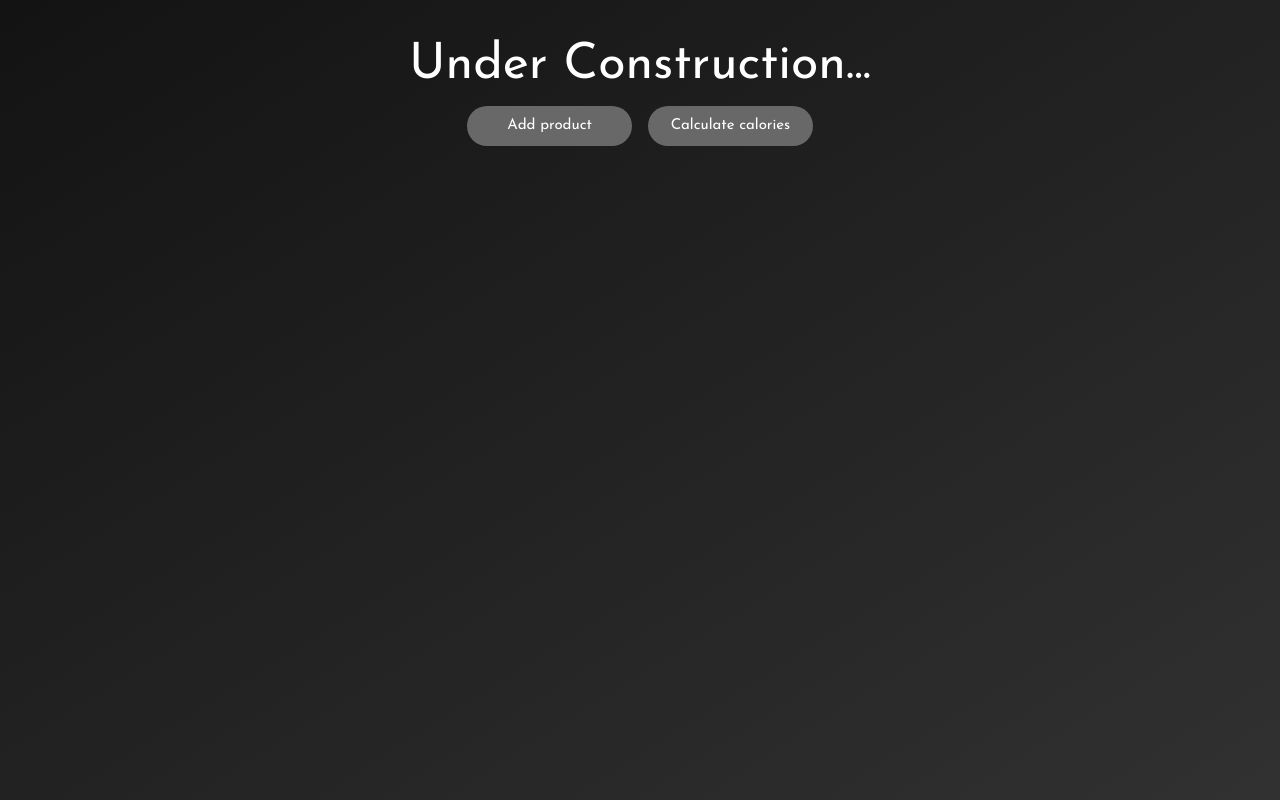
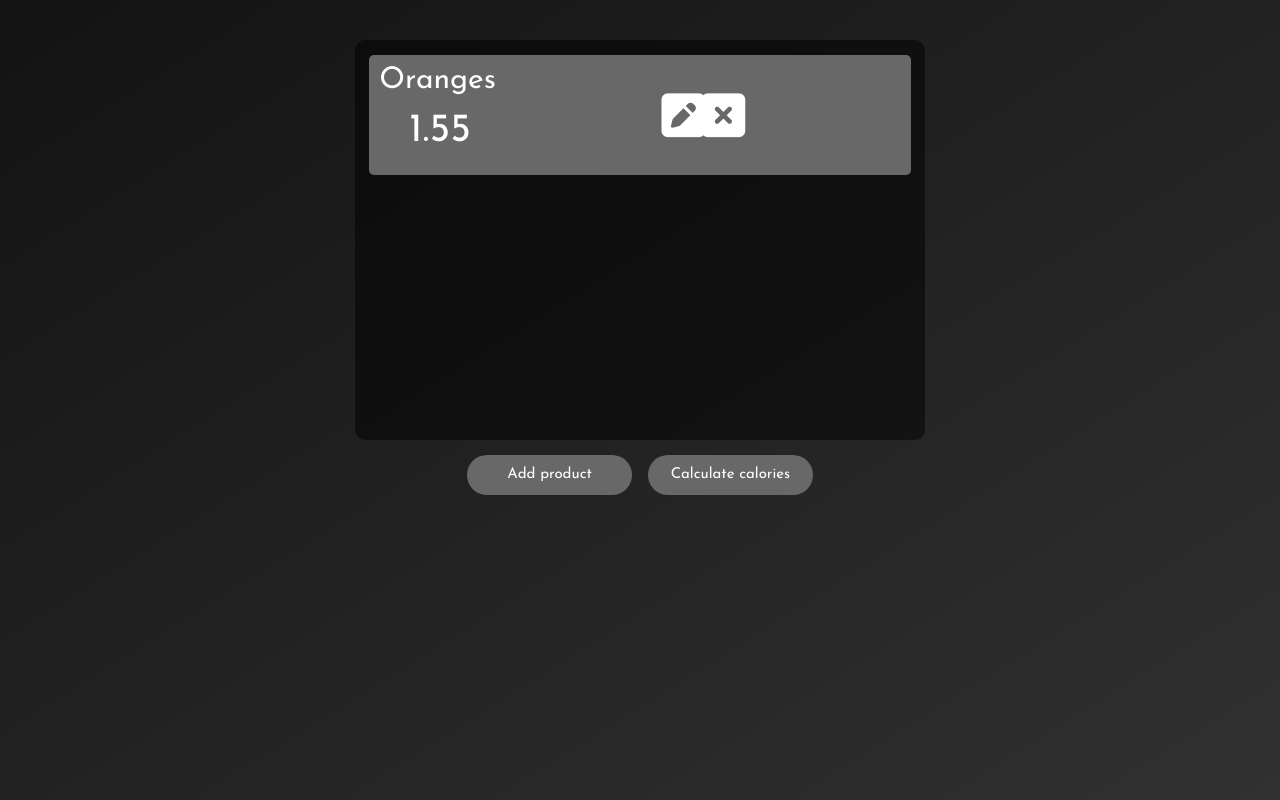
Before and after one commit to ZingerEngineer/MyCalories, a website: page public/index.html in a window 1280 px wide. Drawn offline with nearby package versions, Linux system fonts and the light colour scheme.

Commit message:
product list construction

```diff
--- a/public/index.html
+++ b/public/index.html
@@ -1,6 +1,7 @@
 <!DOCTYPE html>
 <html lang="en">
   <head>
+
     <meta charset="UTF-8" />
     <meta http-equiv="X-UA-Compatible" content="IE=edge" />
     <meta name="viewport" content="width=device-width, initial-scale=1.0" />
@@ -12,16 +13,29 @@
       rel="stylesheet"
     />
     <link rel="stylesheet" type="text/css" href="https://cdn.jsdelivr.net/npm/toastify-js/src/toastify.min.css">
+    <script src="https://kit.fontawesome.com/35a9c33b8a.js" crossorigin="anonymous"></script>
     <title>My Calories</title>
   </head>
   <body>
     <div class="container">
-      <p>Under Construction...</p>
+      <div class="product-list">
+        <div class="product">
+          <div class="product-info">
+          <p class="product-name">Oranges</p>
+          <p class="product-Kcalgm">1.55</p>
+        </div>
+        <div class="product-buttons">
+          <button class="edit-button"><i class="fa-solid fa-square-pen"></i></button>
+          <button class="delete-button"><i class="fa-solid fa-square-xmark"></i></button>
+        </div>
+        </div>
+      </div>
       <div class="buttons">
         <button class="btn-1">Add product</button>
         <button class="btn-2">Calculate calories</button>
       </div>
     </div>
+
     <script
       crossorigin
       src="https://unpkg.com/react@18/umd/react.development.js"
--- a/public/styles.css
+++ b/public/styles.css
@@ -39,3 +39,77 @@ p{
   font-family: 'Josefin Sans', sans-serif;
   font-size: 15px;
   }
+  .product-list{
+    width: 570px;
+    height: 400px;
+    background-color: rgba(0, 0, 0, 0.5);
+    border-radius: 10px;
+    overflow: auto;
+    overflow-x: hidden;
+  }
+  .product{
+    width: 95%;
+    margin-top: 15px;
+    height: 120px;
+    background-color: rgb(104 104 104);
+    border-radius: 5px;
+    margin-right: auto;
+    display: flex;
+    margin-left: auto;
+    justify-content: space-between;
+    align-items: flex-start;
+  }
+::-webkit-scrollbar {
+  width: 10px;
+}
+::-webkit-scrollbar-track {
+  background: #f1f1f1;
+}
+::-webkit-scrollbar-thumb {
+  background: #888;
+}
+::-webkit-scrollbar-thumb:hover {
+  background: #555;
+}
+.product-name{
+  font-size: 30px;
+  margin-left: 10px;
+  padding-top: 10px;
+}
+.product-Kcalgm{
+  font-size: 40px;
+    margin-left: 40px;
+    padding-top: 15px;
+}
+.delete-button{
+  display: flex;
+  background-color: rgba(1, 1, 1, 0);
+  border: none;
+  border-radius: 100%;
+  color: rgb(255 255 255);
+  font-size: 50px;
+  height: 40px;
+  width: 40px;
+  padding: 0px;
+  cursor: pointer;
+  justify-content: center;
+  align-items: center;
+}
+.edit-button{
+  display: flex;
+  background-color: rgba(1, 1, 1, 0);
+  border: none;
+  border-radius: 100%;
+  color: rgb(255 255 255);
+  font-size: 50px;
+  height: 40px;
+  width: 40px;
+  padding: 0px;
+  cursor: pointer;
+  justify-content: center;
+  align-items: center;
+}
+.product-buttons{
+  display: flex;
+  margin:auto;
+}
```
